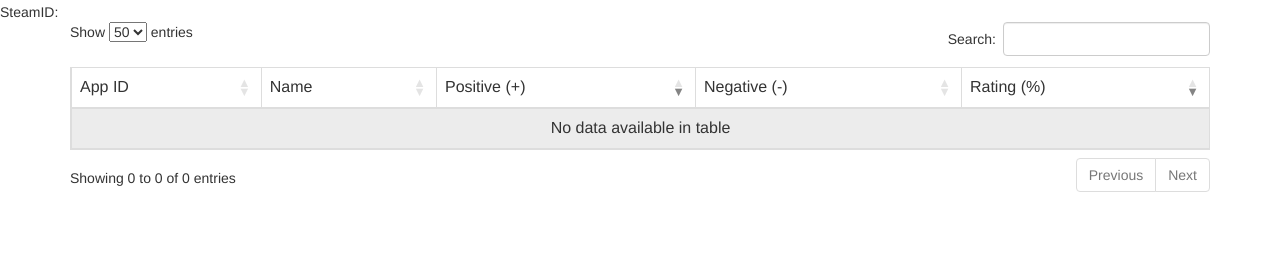
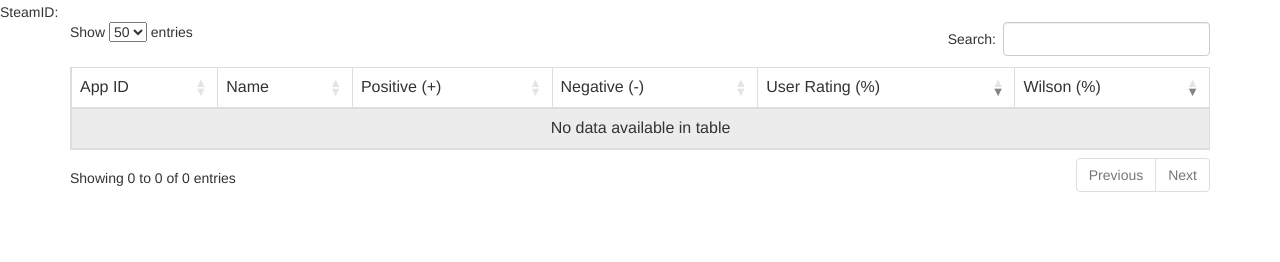
Before and after one commit to casperchia/steamGameRatings2, a Django app: template SGRapp/templates/SGRapp/results.html in a window 1280 px wide. Shown: the part 38-300 px from the top of the page. Run offline with Django 3.2, Linux system fonts and the light colour scheme; the template is opened without the code that fills it, so the values that code supplies are empty; some libraries are stand-ins or nearby versions.

Commit message:
Add wilson column to html

```diff
--- a/SGRapp/templates/SGRapp/results.html
+++ b/SGRapp/templates/SGRapp/results.html
@@ -20,7 +20,7 @@ $(document).ready( function () {
     $('#gamesTable').DataTable( {
         "pageLength": 50,
         "lengthMenu": [ [10, 25, 50, -1], [10, 25, 50, "All"] ],
-        "order": [[4, 'desc'], [2, 'desc']]
+        "order": [[5, 'desc'], [4, 'desc']]
     } );
 } );
 </script>
@@ -45,7 +45,8 @@ $(document).ready( function () {
                 <td>Name</td>
                 <td>Positive (+)</td>
                 <td>Negative (-)</td>
-                <td>Rating (%)</td>
+                <td>User Rating (%)</td>
+                <td>Wilson (%)</td>
             </tr>
         </thead>
         <tbody>
@@ -56,6 +57,7 @@ $(document).ready( function () {
                     <td>{{ game.positive }}</td>
                     <td>{{ game.negative }}</td>
                     <td>{{ game.rating }}</td>
+                    <td>{{ game.wilson }}</td>
                 </tr>
             {% endfor %}
         </tbody>
```
